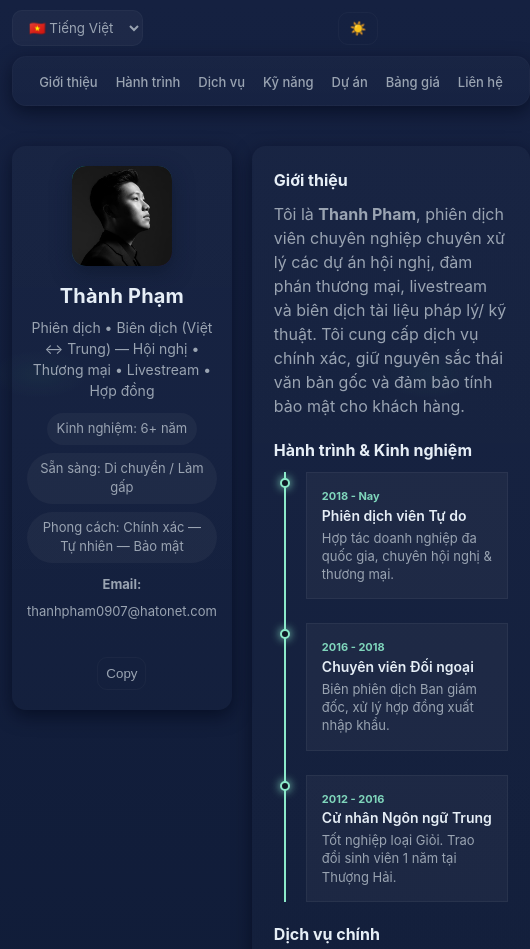
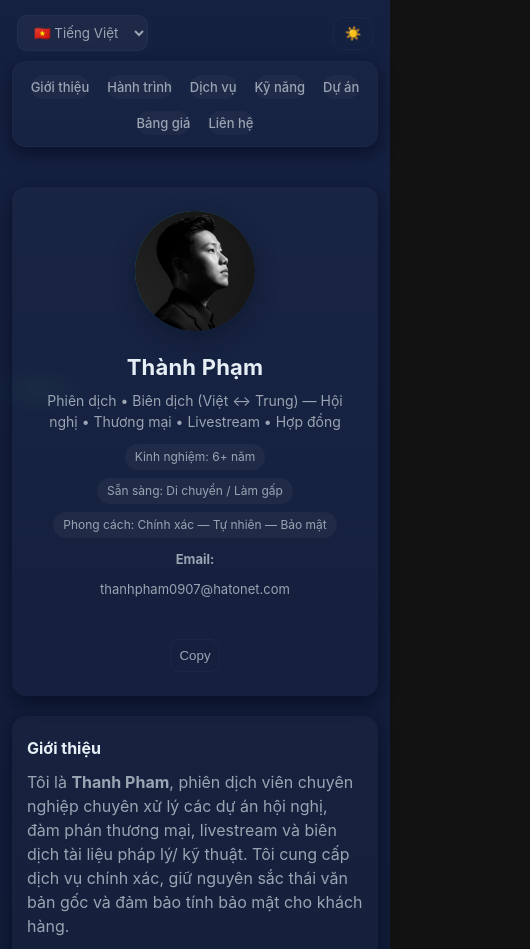
Before and after one commit to thanhpv0907/thanhpv0907.github.io, a plain HTML site: page index.html in a window 390 px wide. Shown: the top 949 px of the page, 530 px wide, since content can reach past the window. Drawn offline with Linux system fonts and the light colour scheme.

Commit message:
fix page's layout

```diff
--- a/style.css
+++ b/style.css
@@ -333,47 +333,58 @@ select.lang-switch option {
 
 /* 2. MOBILE (Dưới 600px) */
 @media (max-width: 600px) {
-  body {
-    padding: 10px 12px; /* Giảm padding body để rộng chỗ hơn */
+  /* 1. Thiết lập lại khung bao ngoài */
+  .wrap {
+    display: flex;          /* Chuyển sang Flexbox để xếp dọc dễ kiểm soát hơn Grid */
+    flex-direction: column; /* Xếp theo chiều dọc */
+    gap: 20px;              /* Khoảng cách giữa các khối */
+    width: 100%;
   }
 
-  /* --- SỬA LỖI NAV MENU BỊ VỠ --- */
+  /* 2. Sắp xếp thứ tự hiển thị (Order) */
+  /* Nav Bar lên đầu */
   .site-nav {
-    padding: 10px 0; /* Bỏ padding ngang để menu tràn viền */
-    margin-bottom: 15px;
-    border-radius: 8px;
-    justify-content: flex-start; /* Căn trái để scroll */
-    overflow-x: auto; /* Cho phép cuộn ngang nếu menu dài */
-    white-space: nowrap; /* Không cho xuống dòng */
-
-    /* Ẩn thanh cuộn cho đẹp */
-    -ms-overflow-style: none;  /* IE and Edge */
-    scrollbar-width: none;  /* Firefox */
-  }
-  .site-nav::-webkit-scrollbar {
-    display: none; /* Chrome/Safari/Opera */
+    order: 1;
+    margin-bottom: 0; /* Bỏ margin thừa */
+    /* Cấu hình thanh cuộn ngang cho Menu */
+    justify-content: flex-start;
+    overflow-x: auto;
+    white-space: nowrap;
+    padding: 10px 5px;
   }
 
-  .nav-list {
-    flex-wrap: nowrap; /* Bắt buộc nằm trên 1 dòng */
-    gap: 15px;
-    padding: 0 15px; /* Padding trong để chữ đầu không sát mép */
-    width: max-content; /* Chiều rộng bằng nội dung */
-  }
-
-  .nav-list a {
-    font-size: 13px;
-    white-space: nowrap;
-    padding: 6px 0;
-  }
-
-  /* --- SỬA LỖI HEADER / AVATAR --- */
+  /* Header Profile (Avatar + Tên) nằm ngay dưới Nav */
   header.site-card {
-    padding: 20px 15px;
-    flex-direction: column; /* Xếp dọc */
+    order: 2;
+    padding: 24px 20px;
+    flex-direction: column; /* Xếp dọc nội dung bên trong */
     text-align: center;
   }
 
+  /* Nội dung chính (Main) nằm thứ 3 */
+  main {
+    order: 3;
+    padding: 20px 15px;
+  }
+
+  /* Thanh bên (Aside) nằm thứ 4 */
+  aside.side {
+    order: 4;
+  }
+
+  /* Footer nằm cuối cùng */
+  footer {
+    order: 5;
+  }
+
+  /* 3. Tinh chỉnh giao diện chi tiết */
+
+  /* Body: Giảm lề để rộng chỗ hơn */
+  body {
+    padding: 15px 12px;
+  }
+
+  /* Header bên trong: Căn giữa */
   .header {
     flex-direction: column;
     align-items: center;
@@ -381,15 +392,22 @@ select.lang-switch option {
     width: 100%;
   }
 
+  /* Avatar: Bo tròn và thu nhỏ */
   .avatar {
-    width: 100px;
-    height: 100px;
+    width: 120px;
+    height: 120px;
+    border-radius: 50% !important; /* Bắt buộc bo tròn hình tròn */
+    margin: 0 auto;
     font-size: 28px;
-    margin: 0 auto; /* Căn giữa */
+    /* Đảm bảo ảnh không bị méo */
+    object-fit: cover;
+    flex-shrink: 0;
   }
 
+  /* Tên và Meta */
   .hero h1 {
-    font-size: 20px;
+    font-size: 22px;
+    margin-top: 5px;
   }
 
   .hero-meta {
@@ -397,47 +415,41 @@ select.lang-switch option {
     gap: 8px;
   }
 
-  /* Sửa lỗi nút Copy Email bị lệch */
+  .hero-meta .chip {
+    font-size: 12px;
+    padding: 4px 10px;
+  }
+
+  /* Nút Copy Email */
   .hero .mini {
     display: flex;
     flex-direction: column;
     align-items: center;
-    gap: 8px;
+    gap: 10px;
     margin-top: 15px;
   }
 
-  /* --- SỬA LỖI THANH SELECT LANGUAGE --- */
+  /* Thanh chọn ngôn ngữ (Nằm trên cùng body, ngoài .wrap) */
   .select-lang {
     flex-direction: row;
     justify-content: space-between;
+    width: 100%;
     margin-bottom: 10px;
-    width: 100%;
+    padding: 0 5px;
   }
 
-  /* --- SỬA LỖI TIMELINE MOBILE --- */
-  .timeline-list {
-    margin-left: 0;
-    padding-left: 15px; /* Giảm khoảng cách lề trái */
+  /* Nav links: Chữ nhỏ lại xíu cho gọn */
+  .nav-list a {
+    font-size: 13px;
+    padding: 8px 12px;
+    background: rgba(255,255,255,0.03); /* Thêm nền nhẹ cho dễ bấm */
+    border-radius: 20px;
   }
 
-  .tl-content {
-    padding: 12px; /* Giảm padding nội dung */
-  }
-
-  .tl-marker {
-    left: -20px; /* Chỉnh lại vị trí chấm tròn cho khớp lề mới */
-  }
-
-  /* --- SỬA LỖI CONTACT FORM --- */
-  .contact button.send {
-    width: 100%; /* Nút gửi to ra cho dễ bấm */
-    margin-bottom: 10px;
-  }
-
-  #formInfo {
-    justify-content: center;
-    width: 100%;
-    text-align: center;
+  /* Timeline Mobile: Căn chỉnh lề */
+  .mobile-only .timeline-list {
+    margin-left: 5px;
+    padding-left: 15px;
   }
 }
 
```
